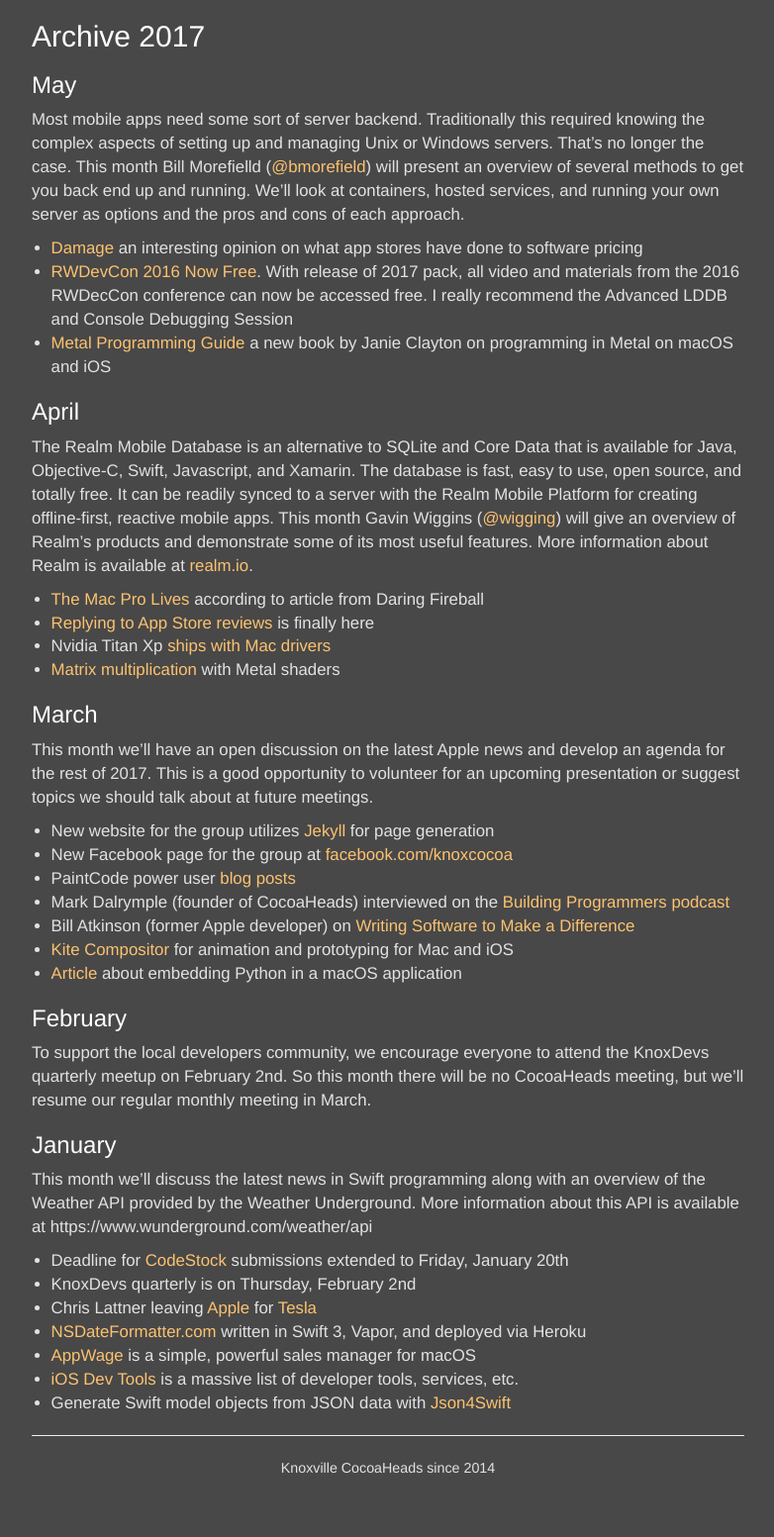
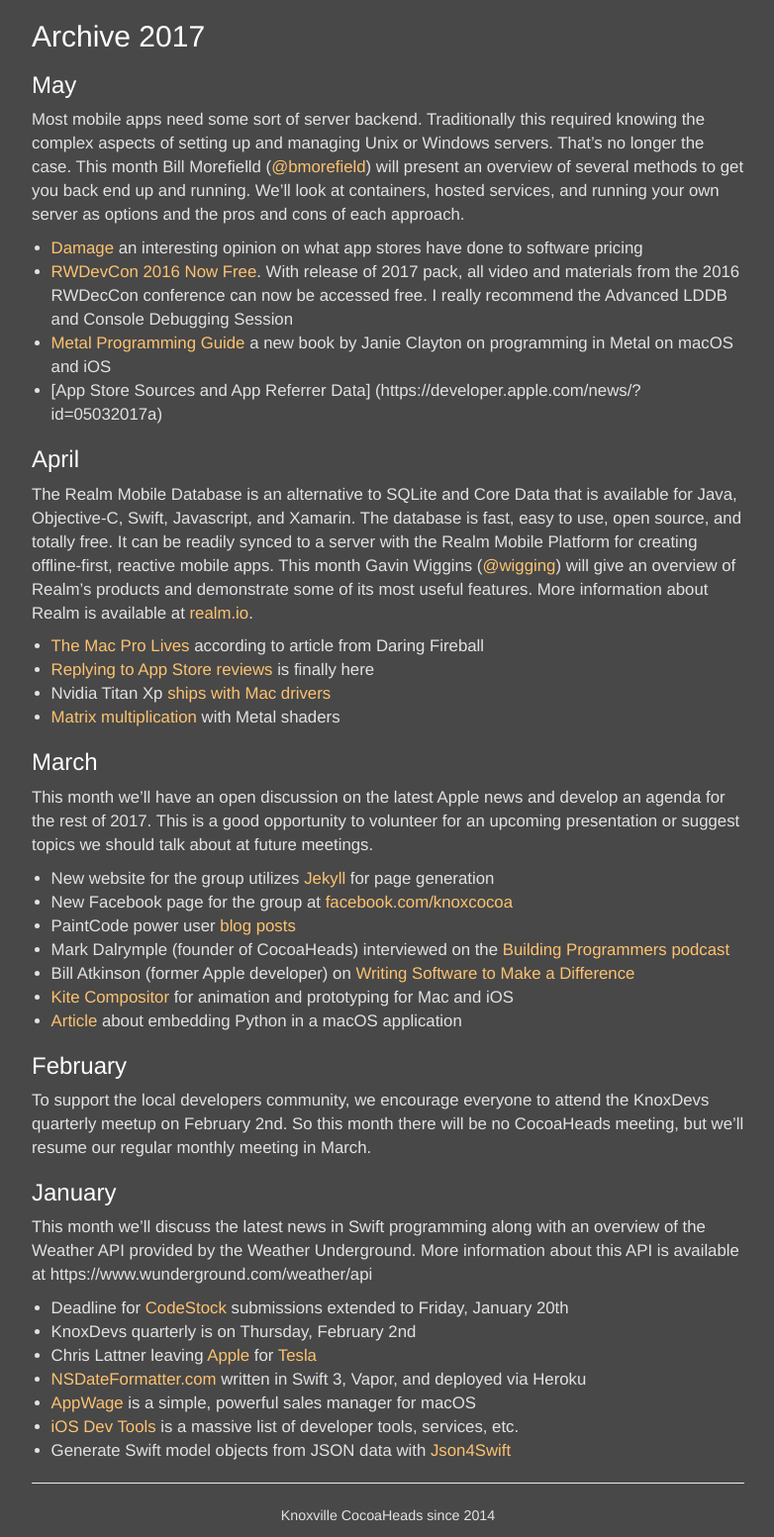
Before and after one commit to bmorefield/knoxcocoa.github.io, a Jekyll site: the page built from _years/2017.md, in a window 1280 px wide. Shown: the whole page at 99% size, without its empty margins (248-1030 px from the left). Built offline with Jekyll 4.4.1, drawn with Linux system fonts in a browser that asks for light colours; nearby versions of some CDN libraries; before the commit the page ends 1505 px from its top, so only the background shows below that.

Commit message:
Update 2017.md

```diff
--- a/_years/2017.md
+++ b/_years/2017.md
@@ -14,6 +14,7 @@
 - [Damage](http://mattgemmell.com/damage/) an interesting opinion on what app stores have done to software pricing
 - [RWDevCon 2016 Now Free](https://www.raywenderlich.com/159851/rwdevcon-2016-vault-now-free). With release of 2017 pack, all video and materials from the 2016 RWDecCon conference can now be accessed free. I really recommend the Advanced LDDB and Console Debugging Session
 - [Metal Programming Guide](https://www.amazon.com/gp/product/0134668944) a new book by Janie Clayton on programming in Metal on macOS and iOS
+- [App Store Sources and App Referrer Data] (https://developer.apple.com/news/?id=05032017a)
 
 ## April
 
```
